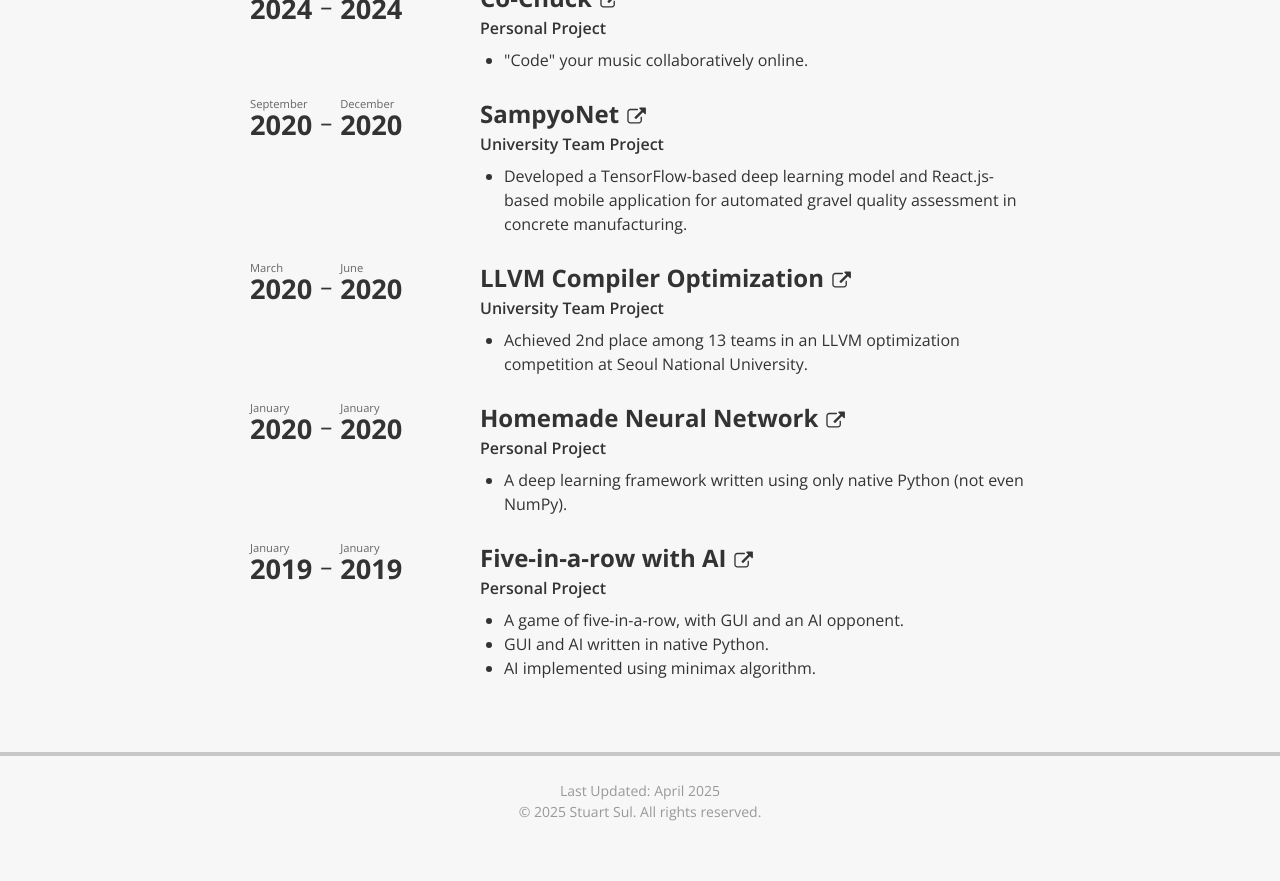
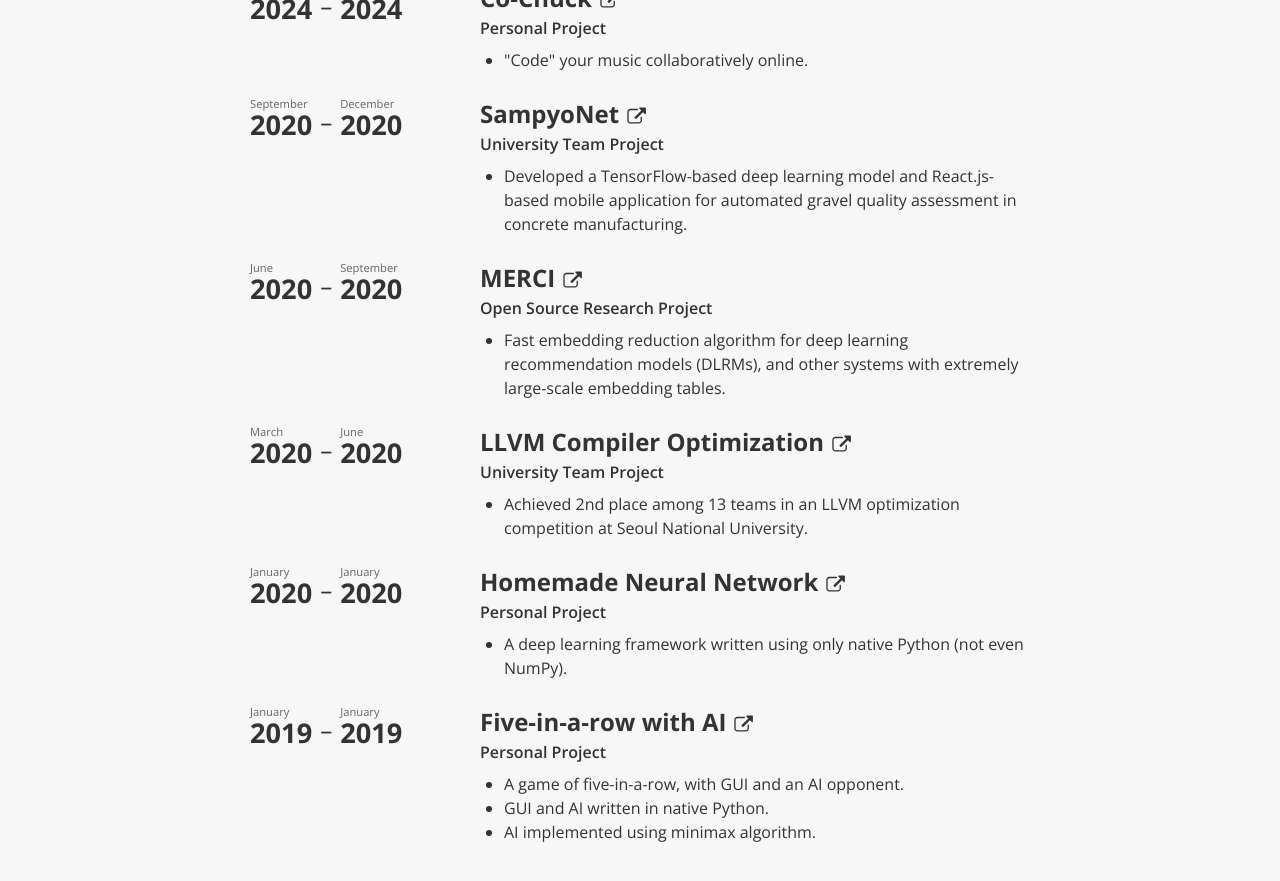
Before and after one commit to StuartSul/StuartSul.github.io_src, a Jekyll site: the page built from index.html, in a window 1280 px wide and 900 px high, scrolled down 2810 px. Shown: the top 881 px of the window. Built offline with Jekyll 4.4.1, drawn with Linux system fonts in a browser that asks for light colours.

Commit message:
[feat] Add MERCI

```diff
--- a/_data/about.yaml
+++ b/_data/about.yaml
@@ -127,6 +127,16 @@
       end-year: 2020
     descriptions:
     - Developed a TensorFlow-based deep learning model and React.js-based mobile application for automated gravel quality assessment in concrete manufacturing.
+  - heading: MERCI
+    link: https://github.com/SNU-ARC/MERCI
+    subheading: Open Source Research Project
+    date:
+      start-month: June
+      start-year: 2020
+      end-month: September
+      end-year: 2020
+    descriptions:
+    - Fast embedding reduction algorithm for deep learning recommendation models (DLRMs), and other systems with extremely large-scale embedding tables.
   - heading: LLVM Compiler Optimization
     link: https://github.com/StuartSul/SWPP2020_Spring_Project_Team4
     subheading: University Team Project
```
